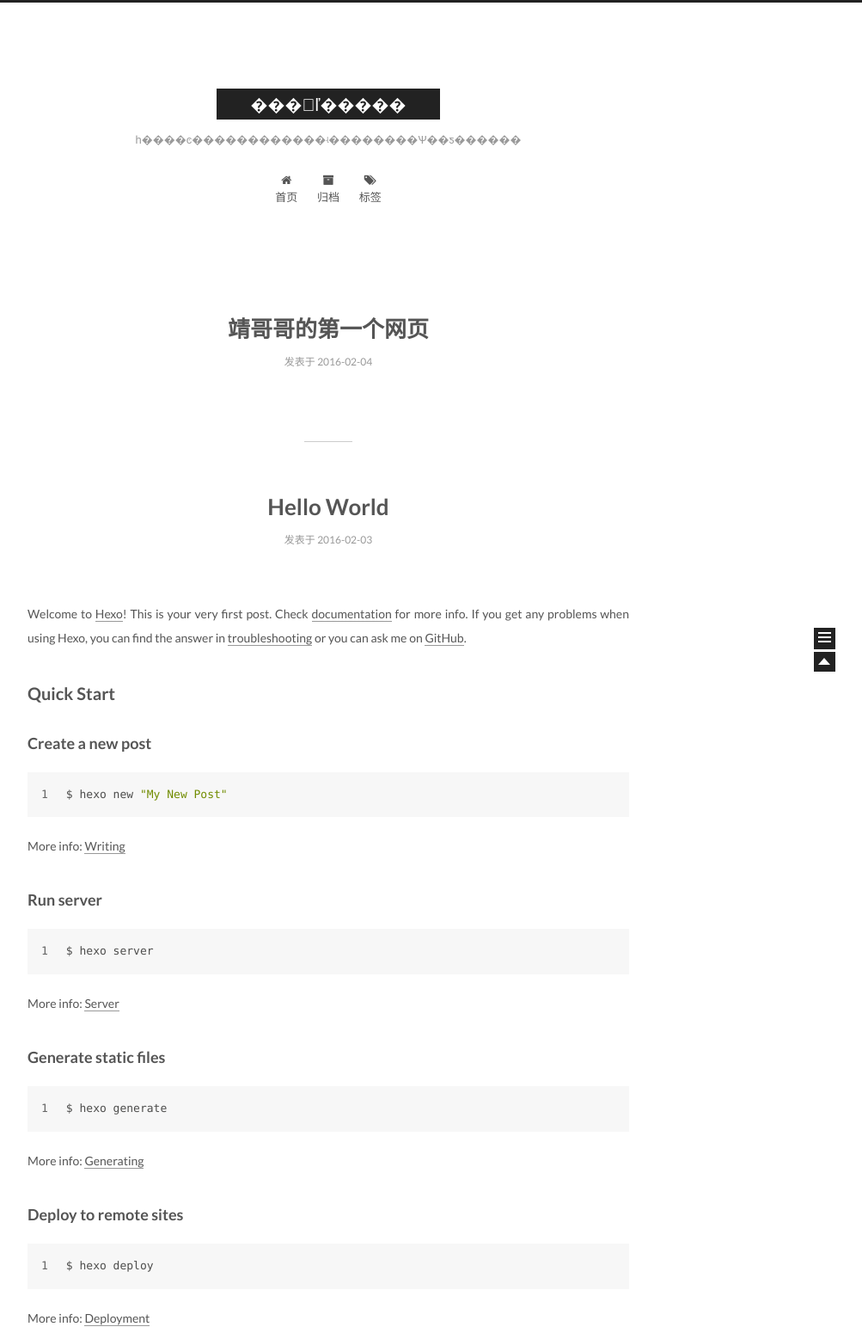
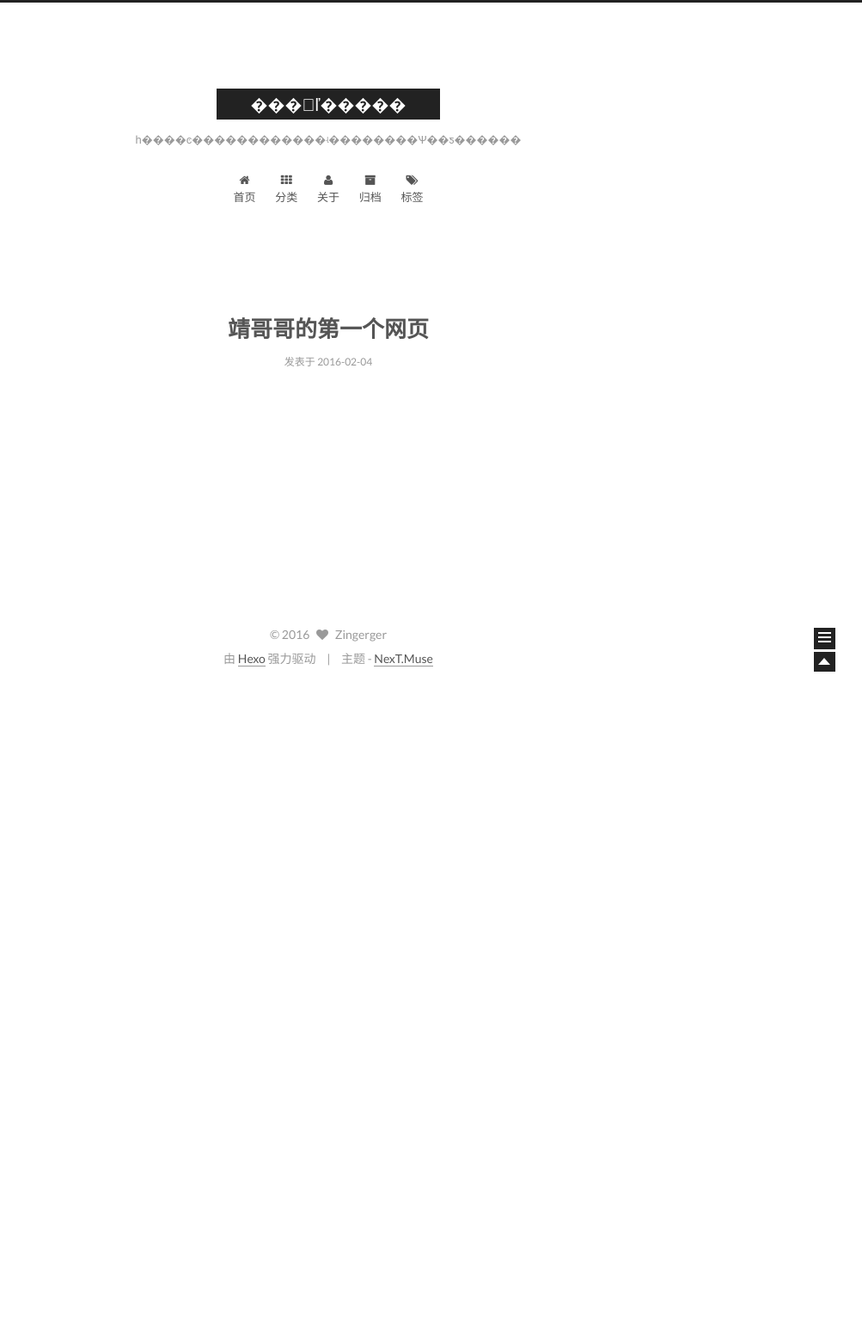
Before and after one commit to zingerger/zingerger.github.io, a plain HTML site: page index.html in a window 1280 px wide. Shown: the top 1550 px of the page at 86% size, without its empty margins (258-1261 px from the left). After the commit the page ends 800 px from the top, so only its background shows below. Drawn offline with Linux system fonts and the light colour scheme.

Commit message:
Site updated: 2016-02-04 22:42:58

```diff
--- a/css/main.css
+++ b/css/main.css
@@ -1528,7 +1528,7 @@ pre .javascript .function {
   width: 4px;
   height: 4px;
   border-radius: 50%;
-  background: #fff;
+  background: #d5e863;
 }
 .sidebar-nav {
   margin: 0 0 20px;
--- a/index.html
+++ b/index.html
@@ -148,6 +148,26 @@
         </li>
 
 
+        <li class="menu-item menu-item-categories">
+          <a href="/categories" rel="section">
+
+              <i class="menu-item-icon fa fa-th fa-fw"></i> <br />
+
+            分类
+          </a>
+        </li>
+
+
+        <li class="menu-item menu-item-about">
+          <a href="/about" rel="section">
+
+              <i class="menu-item-icon fa fa-user fa-fw"></i> <br />
+
+            关于
+          </a>
+        </li>
+
+
         <li class="menu-item menu-item-archives">
           <a href="/archives" rel="section">
 
@@ -265,98 +285,6 @@
 
 
 
-
-
-
-
-    </div>
-
-    <footer class="post-footer">
-
-
-
-
-
-
-        <div class="post-eof"></div>
-
-    </footer>
-  </article>
-
-
-
-
-
-
-
-
-
-
-
-
-  <article class="post post-type-normal " itemscope itemtype="http://schema.org/Article">
-
-
-      <header class="post-header">
-
-
-
-          <h1 class="post-title" itemprop="name headline">
-
-
-
-
-                <a class="post-title-link" href="/2016/02/03/hello-world/" itemprop="url">
-                  Hello World
-                </a>
-
-
-          </h1>
-
-
-        <div class="post-meta">
-          <span class="post-time">
-            <span class="post-meta-item-icon">
-              <i class="fa fa-calendar-o"></i>
-            </span>
-            <span class="post-meta-item-text">发表于</span>
-            <time itemprop="dateCreated" datetime="2016-02-03T19:36:59+08:00" content="2016-02-03">
-              2016-02-03
-            </time>
-          </span>
-
-
-
-
-
-
-
-
-
-
-
-        </div>
-      </header>
-
-
-
-    <div class="post-body" itemprop="articleBody">
-
-
-
-
-
-
-
-            <p>Welcome to <a href="http://hexo.io/" target="_blank" rel="external">Hexo</a>! This is your very first post. Check <a href="http://hexo.io/docs/" target="_blank" rel="external">documentation</a> for more info. If you get any problems when using Hexo, you can find the answer in <a href="http://hexo.io/docs/troubleshooting.html" target="_blank" rel="external">troubleshooting</a> or you can ask me on <a href="https://github.com/hexojs/hexo/issues" target="_blank" rel="external">GitHub</a>.</p>
-<h2 id="Quick_Start"><a href="#Quick_Start" class="headerlink" title="Quick Start"></a>Quick Start</h2><h3 id="Create_a_new_post"><a href="#Create_a_new_post" class="headerlink" title="Create a new post"></a>Create a new post</h3><figure class="highlight bash"><table><tr><td class="gutter"><pre><span class="line">1</span><br></pre></td><td class="code"><pre><span class="line">$ hexo new <span class="string">"My New Post"</span></span><br></pre></td></tr></table></figure>
-<p>More info: <a href="http://hexo.io/docs/writing.html" target="_blank" rel="external">Writing</a></p>
-<h3 id="Run_server"><a href="#Run_server" class="headerlink" title="Run server"></a>Run server</h3><figure class="highlight bash"><table><tr><td class="gutter"><pre><span class="line">1</span><br></pre></td><td class="code"><pre><span class="line">$ hexo server</span><br></pre></td></tr></table></figure>
-<p>More info: <a href="http://hexo.io/docs/server.html" target="_blank" rel="external">Server</a></p>
-<h3 id="Generate_static_files"><a href="#Generate_static_files" class="headerlink" title="Generate static files"></a>Generate static files</h3><figure class="highlight bash"><table><tr><td class="gutter"><pre><span class="line">1</span><br></pre></td><td class="code"><pre><span class="line">$ hexo generate</span><br></pre></td></tr></table></figure>
-<p>More info: <a href="http://hexo.io/docs/generating.html" target="_blank" rel="external">Generating</a></p>
-<h3 id="Deploy_to_remote_sites"><a href="#Deploy_to_remote_sites" class="headerlink" title="Deploy to remote sites"></a>Deploy to remote sites</h3><figure class="highlight bash"><table><tr><td class="gutter"><pre><span class="line">1</span><br></pre></td><td class="code"><pre><span class="line">$ hexo deploy</span><br></pre></td></tr></table></figure>
-<p>More info: <a href="http://hexo.io/docs/deployment.html" target="_blank" rel="external">Deployment</a></p>
 
 
 
```
Also changed, not shown: 2016/02/03/hello-world/index.html (+20 -0 lines), 2016/02/04/靖哥哥的第一个网页/index.html (+20 -0 lines), archives/2016/02/index.html (+20 -0 lines), archives/2016/index.html (+20 -0 lines), archives/index.html (+20 -0 lines).
